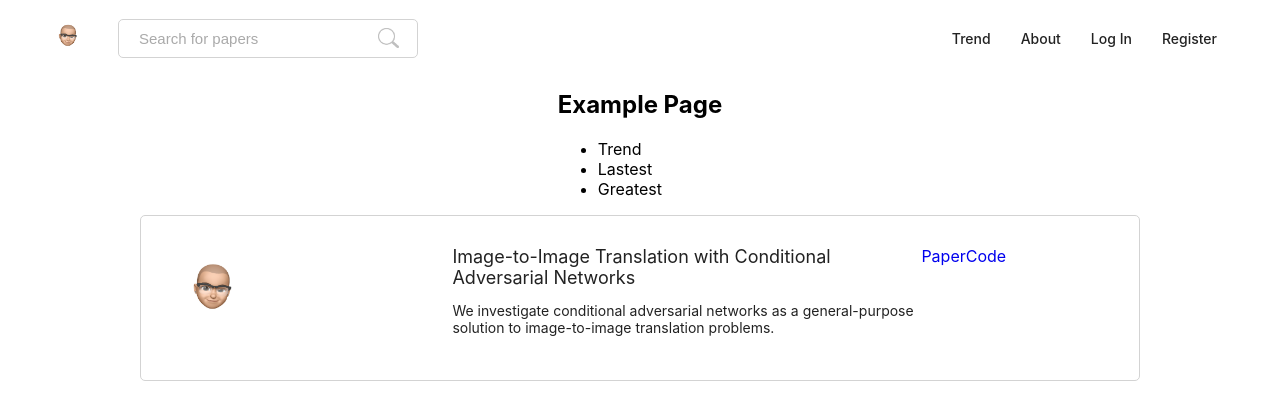
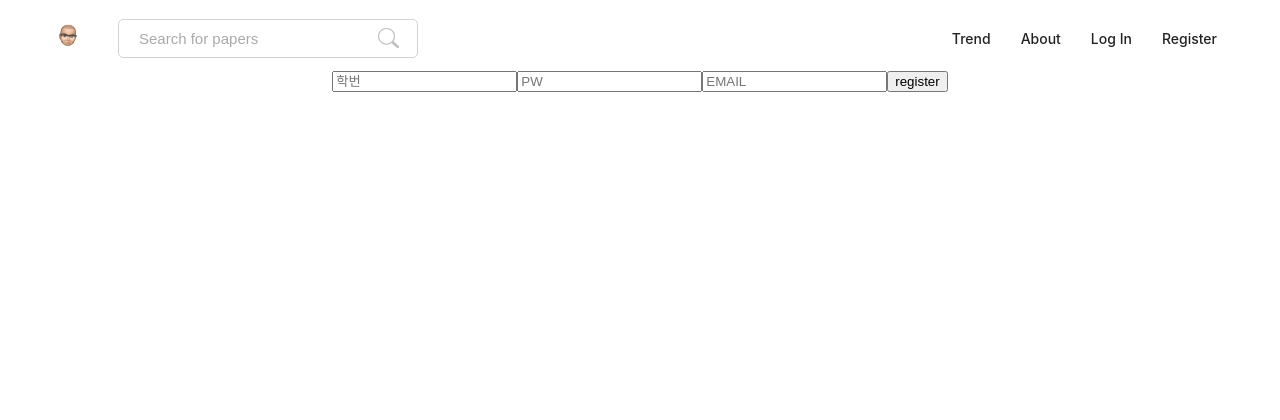
Before and after one commit to minimal1/spring-react-mysql-docker, a React (Create React App) app in the folder front-end-dev/react/: page /register in a window 1280 px wide. Shown: the top 420 px of the page. Built offline with nearby package versions, Linux system fonts and the light colour scheme.

Commit message:
frontend

```diff
--- a/front-end-dev/react/src/App.js
+++ b/front-end-dev/react/src/App.js
@@ -1,18 +1,24 @@
 import React from 'react'
-import Router from 'react-router-dom';
+import {BrowserRouter as Router, Route} from 'react-router-dom'
 
 import Header from './components/Header'
 import Container from './components/Container'
+import Login from './components/Login'
+import Register from './components/Register'
 
 import './App.css'
 
 class App extends React.Component {
     render() {
         return (
-            <div className="website-main">
-                <Header />
-                <Container />
-            </div>
+            <Router>
+                <div className="website-main">
+                    <Header />
+                    <Route exact path="/" component={Container} />
+                    <Route path="/login" component={Login} />
+                    <Route path="/register" component={Register} />
+                </div>
+            </Router>
         )
     }
 }
--- a/front-end-dev/react/src/components/Header.js
+++ b/front-end-dev/react/src/components/Header.js
@@ -1,5 +1,5 @@
 import React from 'react'
-import {Link} from 'react-router'
+import {Link} from 'react-router-dom'
 
 class Header extends React.Component {
     constructor(props) {
@@ -15,15 +15,15 @@ class Header extends React.Component {
     render() {
         return (
             <header>
-                <a
-                    href="/"
+                <Link
+                    to="/"
                     className="main-link img-link"
                 >
                     <img
                         src="/imgs/icon-logo.JPEG"
                         className="main-logo"
                     />
-                </a>
+                </Link>
 
                 <form
                     className="search-form"
@@ -74,23 +74,25 @@ class Header extends React.Component {
                         <li
                             className="list-item"
                         >
-                            <a
-                                href="/"
+                            <Link
+                                to="/login"
                                 className="nav-link"
                             >
                                 Log In
-                            </a>
+                            </Link>
+
                         </li>
 
                         <li
                             className="list-item"
                         >
-                            <a
-                                href="/"
+                            <Link
+                                to="/register"
                                 className="nav-link"
                             >
                                 Register
-                            </a>
+                            </Link>
+
                         </li>
                     </ul>
                 </nav>
--- /dev/null
+++ b/front-end-dev/react/src/components/Login.js
@@ -0,0 +1,19 @@
+import React from 'react'
+
+class Login extends React.Component {
+    render() {
+        return (
+            <section>
+                <form
+                    className="login-form"
+                >
+                    <input type="text" className="id-input" placeholder="ID"/>
+                    <input type="text" className="pw-input" placeholder="PW"/>
+                </form>
+            </section>
+        )
+
+    }
+}
+
+export default Login
--- /dev/null
+++ b/front-end-dev/react/src/components/Register.js
@@ -0,0 +1,102 @@
+import React from 'react'
+
+class Register extends React.Component {
+    constructor(props) {
+        super(props)
+
+        this.state = {
+            id: "",
+            email: "",
+            pw: "",
+        }
+        this.handleChange = this.handleChange.bind(this)
+        this.handleSubmit = this.handleSubmit.bind(this)
+    }
+
+    handleChange(e) {
+        const {name, value} = e.target
+
+        this.setState({
+            [name]: value,
+        })
+    }
+
+    handleSubmit(e) {
+        //서버로 가입 양식 제출
+        e.preventDefault();
+        const {
+            id,
+            email,
+            pw
+        } = this.state;
+
+        const signupInfo = {
+            id: this.state.id,
+            pw: this.state.pw,
+            email: this.state.email
+        };
+
+        const signup_info = {
+            method: "POST",
+            body: JSON.stringify(signupInfo),
+            headers: {
+                "Content-Type": "application/json"
+            }
+        };
+
+        if (
+            id &&
+            pw &&
+            email
+        ) {
+            fetch("http://localhost:8080/signup", signup_info)
+                .then(alert("가입이 완료되었습니다."))
+                .then(this.props.history.push("/"));
+        } else {
+            alert("입력값을 확인해주세요");
+        }
+
+    }
+
+    render() {
+        return (
+            <section>
+                <form
+                    className="register-form"
+                    onSubmit={this.handleSubmit}
+                >
+                    <input
+                        type="text"
+                        className="id-input"
+                        name="id"
+                        value={this.state.id}
+                        onChange={this.handleChange}
+                        placeholder="학번"
+                    />
+
+                    <input
+                        type="text"
+                        className="pw-input"
+                        name="pw"
+                        value={this.state.pw}
+                        onChange={this.handleChange}
+                        placeholder="PW"
+                    />
+
+                    <input
+                        type="text"
+                        className="email-input"
+                        name="email"
+                        value={this.state.email}
+                        onChange={this.handleChange}
+                        placeholder="EMAIL"
+                    />
+                    <button className="text-button">register</button>
+                </form>
+            </section>
+        )
+
+    }
+}
+
+export default Register
--- a/front-end-dev/react/src/index.js
+++ b/front-end-dev/react/src/index.js
@@ -5,4 +5,4 @@ import './index.css'
 
 import App from './App'
 
-ReactDOM.render(<App />, document.querySelector("#root"))
+ReactDOM.render(<App />,document.querySelector("#root"))
```
